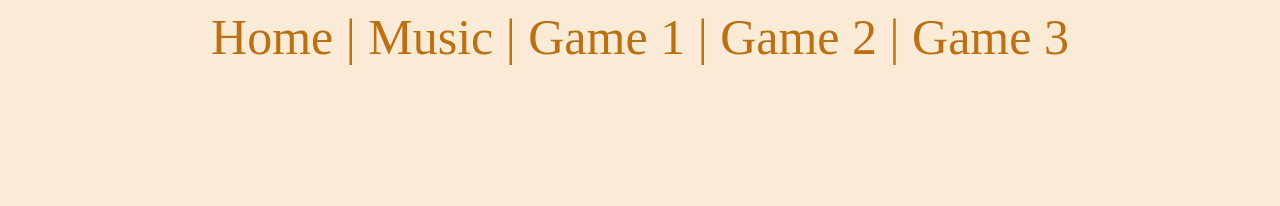
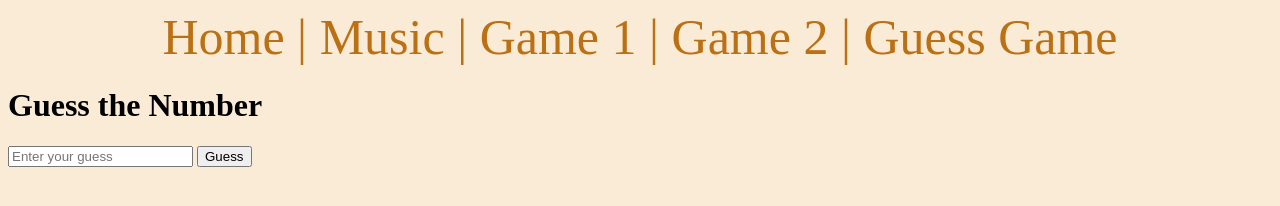
Before and after one commit to Ethanc08/ethanc08.github.io, a plain HTML site: page page4.html in a window 1280 px wide. Drawn offline with Linux system fonts and the light colour scheme.

Commit message:
Update page4.html

```diff
--- a/page4.html
+++ b/page4.html
@@ -3,13 +3,26 @@
     <link rel="icon" type="image/x-icon" href="Deepwoken.jpg">
     <title> Game Website</title>
     <link rel="stylesheet" href="Style.css">
+    <style>
+        input {
+          margin-bottom: 10px;
+        }
+      </style>
     <center>
         <a href="index.html"> Home | </a>
         <a href="page1.html"> Music | </a>
         <a href="page2.html"> Game 1 | </a>
         <a href="page3.html"> Game 2 | </a>
-        <a href="page4.html"> Game 3 </a>
+        <a href="page4.html"> Guess Game </a>
     </center>
 
-    </head>
+</head>
+<body>
+    <h1>Guess the Number</h1>
+    <input type="number" id="guessInput" placeholder="Enter your guess">
+    <button id="guessButton">Guess</button>
+    <p id="resultMessage"></p>
+
+    <script src="game.js"></script
+</body>
 </html>
```
